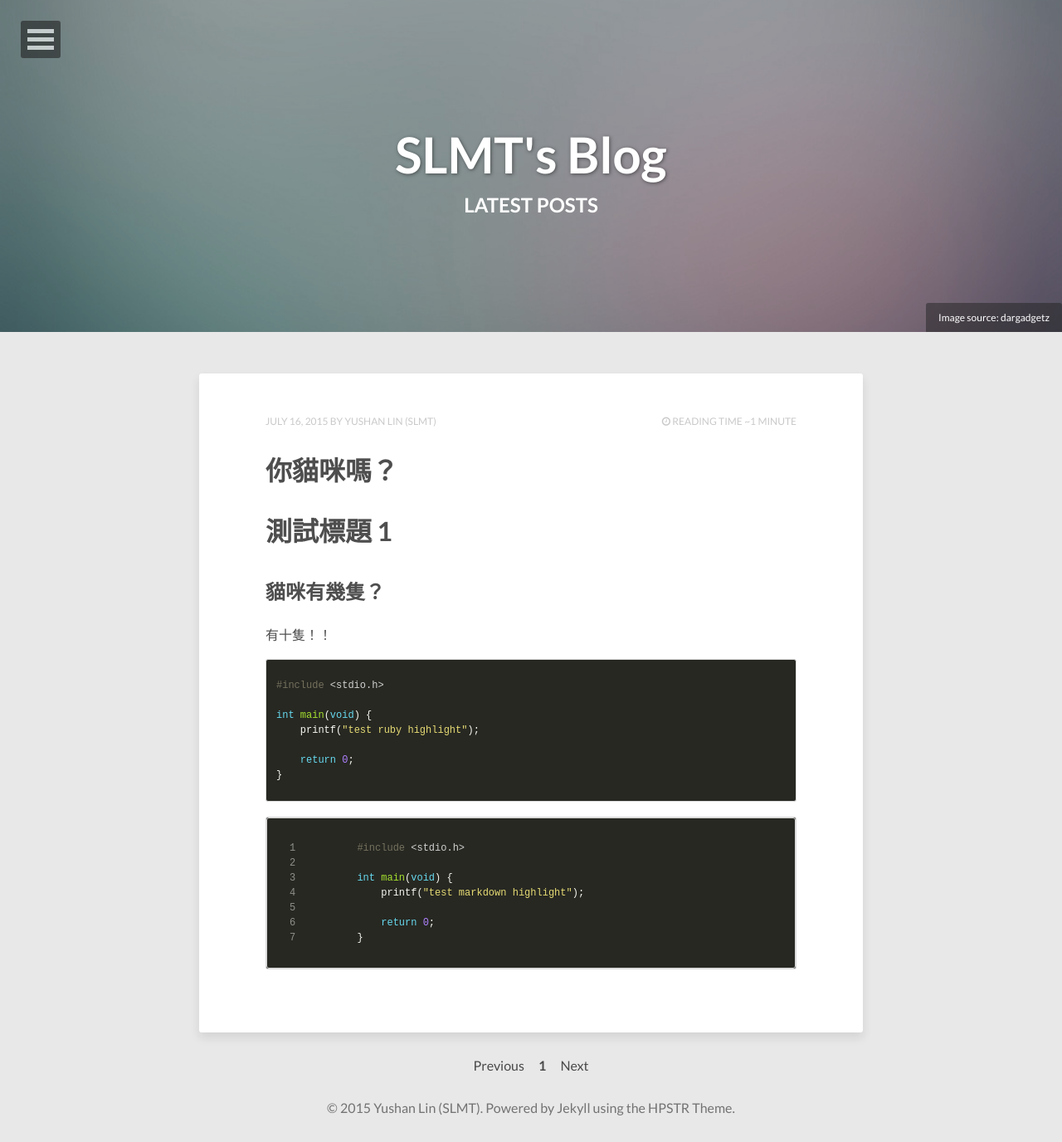
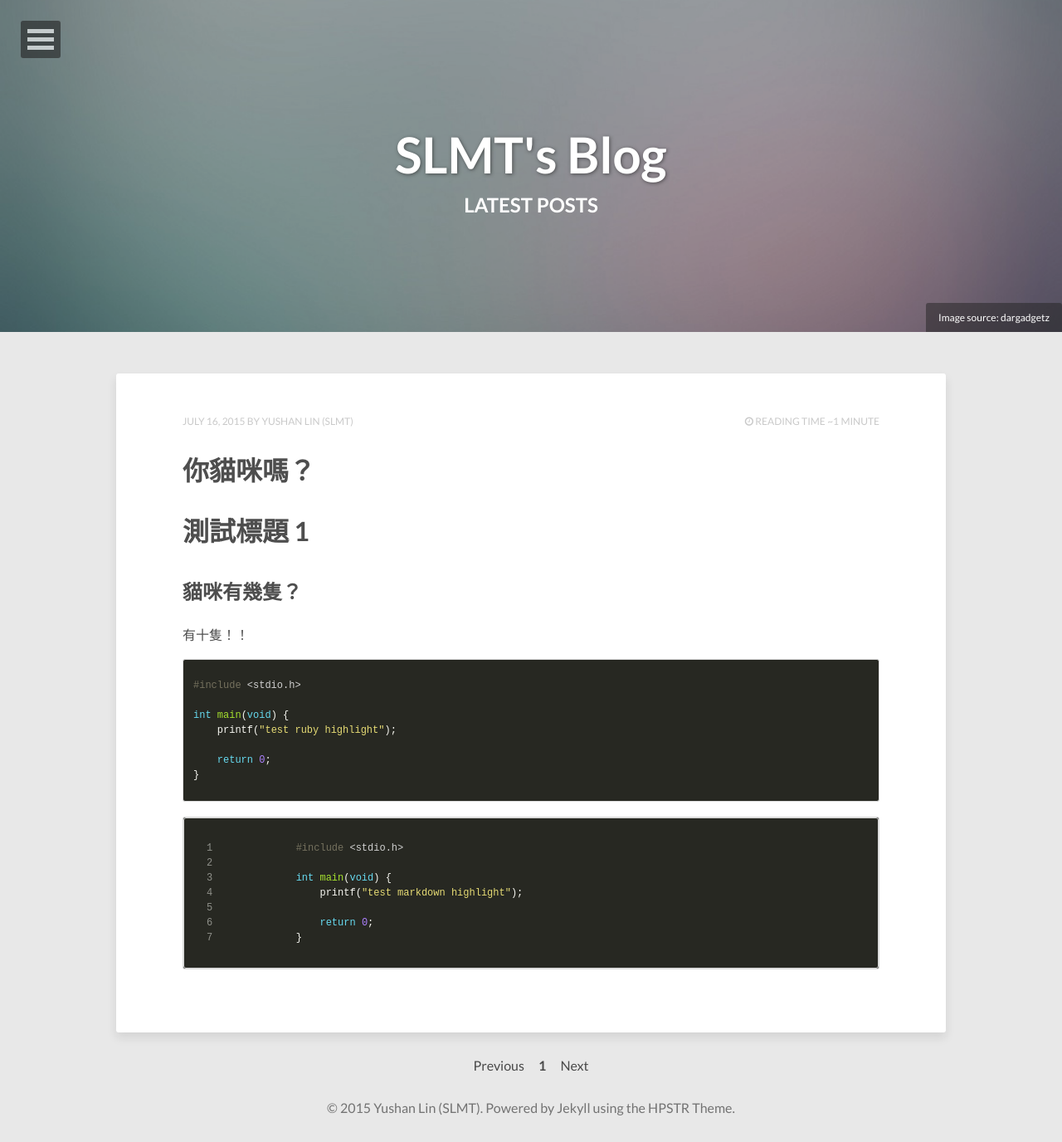
Before and after one commit to ada19850912/blog, a Jekyll site: the page built from index.html, in a window 1280 px wide. Shown: the whole page at 83% size. Built offline with Jekyll 4.4.1, drawn with Linux system fonts in a browser that asks for light colours; nearby versions of some CDN libraries; the list of posts is cut into pages by our own code.

Commit message:
Change the max width of posts in index.html to 1000px

```diff
--- a/_sass/_page.scss
+++ b/_sass/_page.scss
@@ -356,7 +356,7 @@ header .entry-meta {
 			margin-right: 20px;
 		}
 		@media #{$large} {
-			max-width: 800px;
+			max-width: 1000px;
 			margin-top: 50px;
 			margin-left: auto;
 			margin-right: auto;
```
